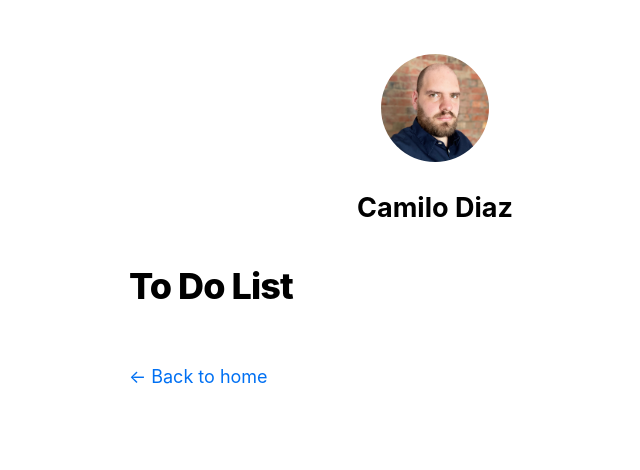
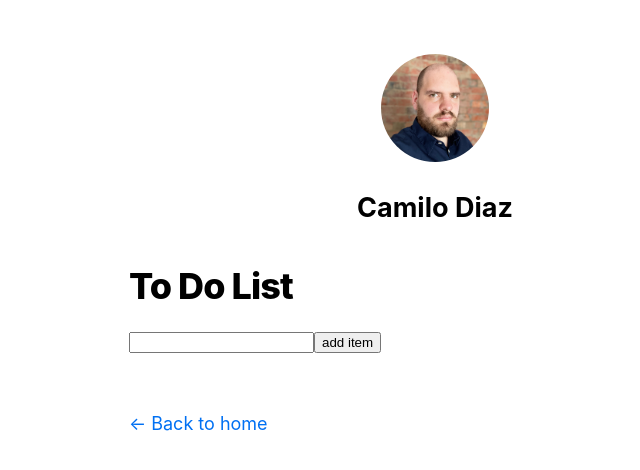
Before and after one commit to diaz-camilo/nest-app-to-vercel, a Next.js app: page /to-do-list in a window 1280 px wide. Shown: the top 470 px of the page, without its empty margins (205-845 px from the left). Built offline with nearby package versions, Linux system fonts and the light colour scheme.

Commit message:
added input and button, button logs message when clicked

```diff
--- a/pages/to-do-list.js
+++ b/pages/to-do-list.js
@@ -3,6 +3,11 @@ import Head from 'next/head';
 import utilStyles from '../styles/utils.module.css';
 
 export default function ToDoList() {
+  function handleOnClick(event) {
+    console.log('clicked the button');
+
+    event.preventDefault(); // this is needed to stop the page refresh
+  }
   return (
     <Layout>
       <Head>
@@ -10,7 +15,19 @@ export default function ToDoList() {
       </Head>
       <article>
         <h1 className={utilStyles.headingXl}>To Do List</h1>
-        <div className={utilStyles.todoListContainer}></div>
+        <div className={utilStyles.todoListContainer}>
+          <div>
+            <form>
+              <input type={'text'}></input>
+              {/* HTML-like components in react have onClick event handlers.
+              you can pass a function to this event handler to handle the event.
+              here for example we are telling react that every time the user click
+              this button, it should call the handle click function
+              https://reactjs.org/docs/forms.html */}
+              <button onClick={handleOnClick}>add item</button>
+            </form>
+          </div>
+        </div>
       </article>
     </Layout>
   );
```
